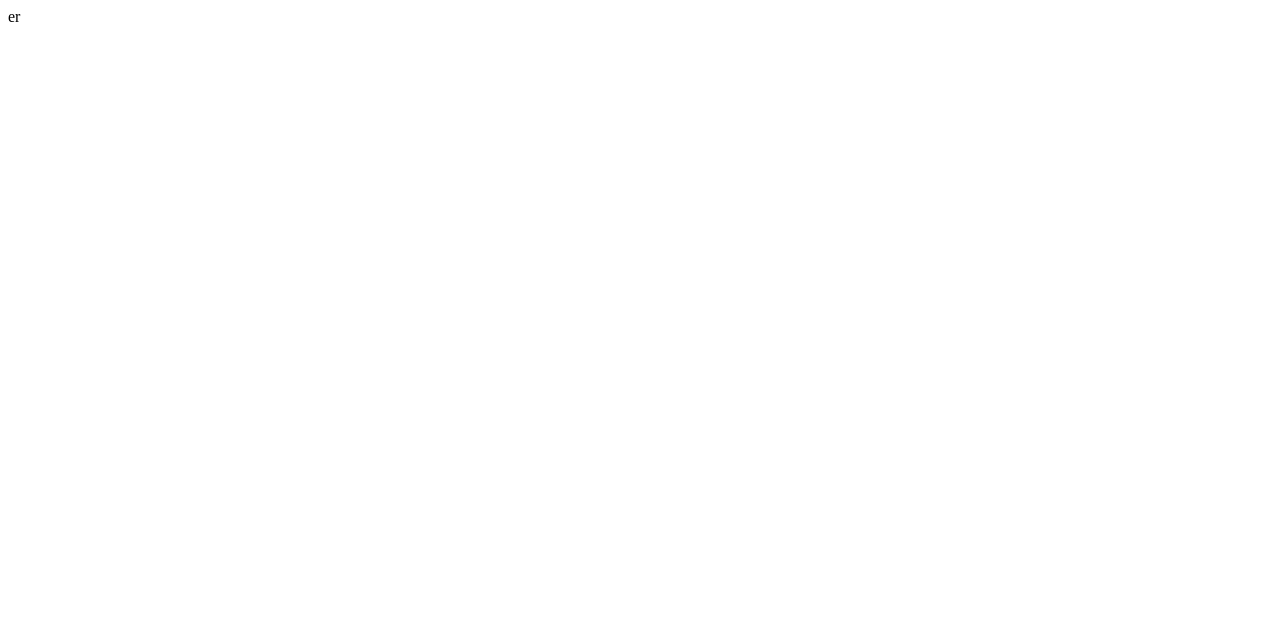
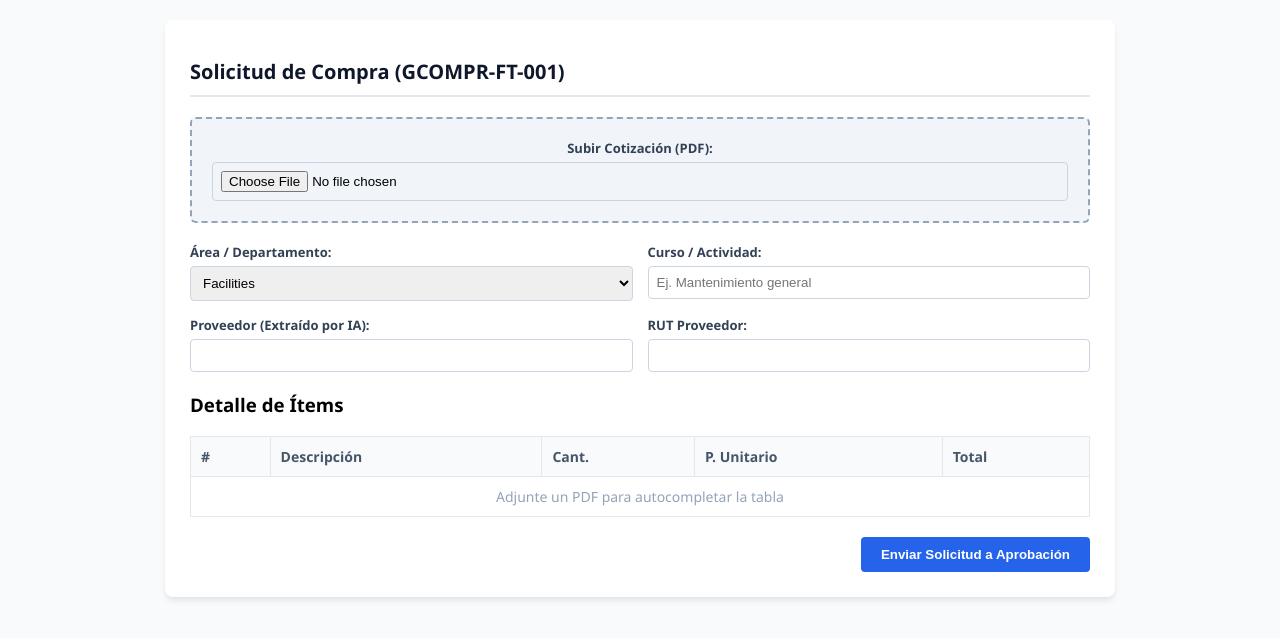
Before and after one commit to CPDV-REGISTER/ADQUISICIONES, a plain HTML site: page index.html in a window 1280 px wide. Drawn offline with nearby package versions, Linux system fonts and the light colour scheme.

Commit message:
Update index.html

```diff
--- a/index.html
+++ b/index.html
@@ -1 +1,82 @@
-er
+<!DOCTYPE html>
+<html lang="es">
+<head>
+  <meta charset="UTF-8">
+  <title>Sistema de Solicitud de Compras</title>
+  <script src="https://cdn.jsdelivr.net/npm/@supabase/supabase-js@2"></script>
+  <style>
+    body { font-family: 'Segoe UI', Tahoma, Geneva, Verdana, sans-serif; background: #f8fafc; margin: 0; padding: 20px; }
+    .container { max-width: 900px; margin: 0 auto; background: white; border-radius: 8px; padding: 25px; box-shadow: 0 4px 6px -1px rgba(0,0,0,0.1); }
+    h1 { font-size: 20px; color: #0f172a; margin-bottom: 20px; border-bottom: 2px solid #e2e8f0; padding-bottom: 10px; }
+    .upload-box { border: 2px dashed #94a3b8; background: #f1f5f9; padding: 20px; border-radius: 6px; text-align: center; margin-bottom: 20px; }
+    .grid { display: grid; grid-template-columns: 1fr 1fr; gap: 15px; margin-bottom: 20px; }
+    label { font-size: 13px; font-weight: bold; color: #334155; display: block; margin-bottom: 5px; }
+    input, select { width: 100%; padding: 8px; border: 1px solid #cbd5e1; border-radius: 4px; box-sizing: border-box; }
+    table { width: 100%; border-collapse: collapse; margin-top: 15px; }
+    th, td { border: 1px solid #e2e8f0; padding: 10px; text-align: left; font-size: 14px; }
+    th { background-color: #f8fafc; color: #475569; }
+    .btn { background: #2563eb; color: white; border: none; padding: 10px 20px; border-radius: 4px; font-weight: bold; cursor: pointer; }
+    .btn:hover { background: #1d4ed8; }
+    .status { margin-top: 10px; font-weight: bold; color: #d97706; display: none; }
+  </style>
+</head>
+<body>
+
+<div class="container">
+  <h1>Solicitud de Compra (GCOMPR-FT-001)</h1>
+
+  <div class="upload-box">
+    <label for="pdfInput">Subir Cotización (PDF):</label>
+    <input type="file" id="pdfInput" accept="application/pdf">
+    <div id="statusText" class="status">⚡ Procesando cotización con IA de Gemini...</div>
+  </div>
+
+  <form id="solicitudForm">
+    <div class="grid">
+      <div>
+        <label>Área / Departamento:</label>
+        <select id="departamento_id" required>
+          <option value="1">Facilities</option>
+          <option value="2">Finance</option>
+          <option value="3">Administration</option>
+        </select>
+      </div>
+      <div>
+        <label>Curso / Actividad:</label>
+        <input type="text" id="curso" placeholder="Ej. Mantenimiento general">
+      </div>
+      <div>
+        <label>Proveedor (Extraído por IA):</label>
+        <input type="text" id="proveedor_nombre">
+      </div>
+      <div>
+        <label>RUT Proveedor:</label>
+        <input type="text" id="proveedor_rut">
+      </div>
+    </div>
+
+    <h3>Detalle de Ítems</h3>
+    <table>
+      <thead>
+        <tr>
+          <th>#</th>
+          <th>Descripción</th>
+          <th>Cant.</th>
+          <th>P. Unitario</th>
+          <th>Total</th>
+        </tr>
+      </thead>
+      <tbody id="itemsBody">
+        <tr><td colspan="5" style="text-align:center; color:#94a3b8;">Adjunte un PDF para autocompletar la tabla</td></tr>
+      </tbody>
+    </table>
+
+    <div style="margin-top: 20px; text-align: right;">
+      <button type="submit" class="btn">Enviar Solicitud a Aprobación</button>
+    </div>
+  </form>
+</div>
+
+<script src="app.js"></script>
+</body>
+</html>
```
